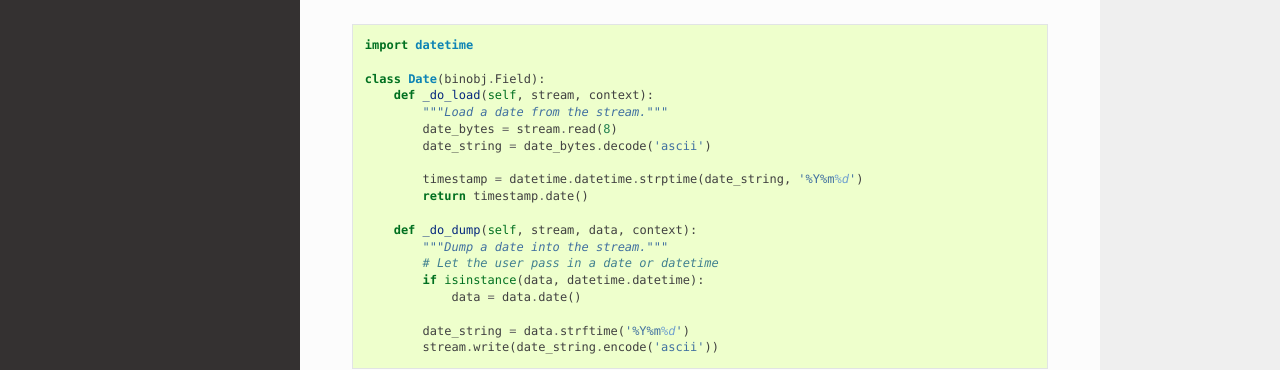
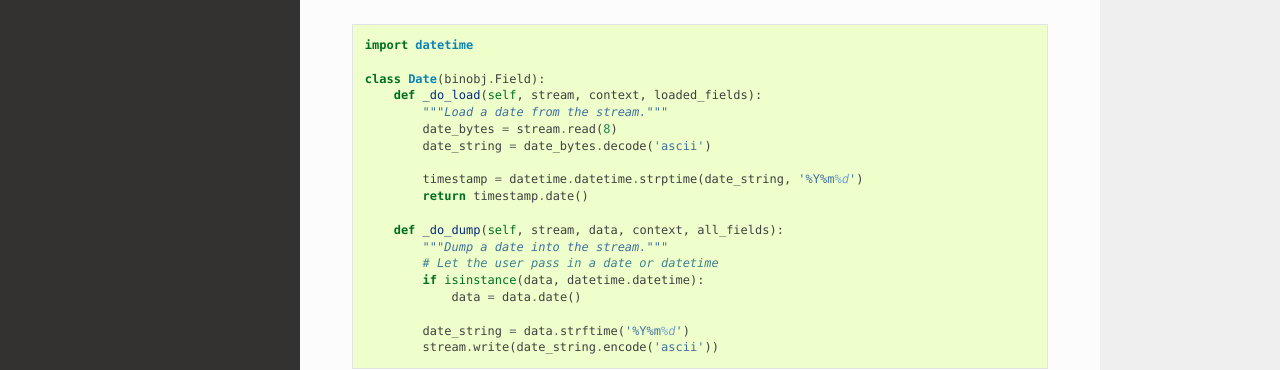
Before and after one commit to dargueta/binobj, a Sphinx documentation site: the page built from docs/source/basics.rst, in a window 1280 px wide and 900 px high, scrolled down 5123 px. Shown: the part 172-542 px from the top of the window. Built offline with Sphinx 7.4.7 and the Read the Docs theme 2.0.0, drawn with Linux system fonts in a browser that asks for light colours.

Commit message:
Documentation bugfixes.

```diff
--- a/README.rst
+++ b/README.rst
@@ -38,7 +38,7 @@ The same example rewritten using ``binobj``:
     class BMP(binobj.Struct):
         magic = binobj.Bytes(const=b'BM')
         file_size = binobj.UInt32()
-        _reserved = binobj.Bytes(size=4, discard=True, default=b'\0\0\0\0')
+        _reserved = binobj.Bytes(const=b'\0\0\0\0', discard=True)
         pixels_offset = binobj.UInt32()
 
         # Legacy DIB header
--- a/docs/source/basics.rst
+++ b/docs/source/basics.rst
@@ -46,7 +46,6 @@ This is because ``James`` is only five bytes long. Hm. We could pad the strings
 with trailing spaces and remove the trailing spaces when loading a record. Let's
 try that.
 
-
 .. code-block:: python
 
     person = PersonInfo(first_name='James   ', last_name='Kirk    ',
@@ -91,7 +90,6 @@ be UTF-8:
 
     Be careful with multibyte encodings! The ``size`` argument specifies the size
     of the field in *bytes*, not *characters*!
-
 
 Variable-Length Fields
 ----------------------
@@ -292,7 +290,7 @@ your strings accordingly.
     import datetime
 
     class Date(binobj.Field):
-        def _do_load(self, stream, context):
+        def _do_load(self, stream, context, loaded_fields):
             """Load a date from the stream."""
             date_bytes = stream.read(8)
             date_string = date_bytes.decode('ascii')
@@ -300,7 +298,7 @@ your strings accordingly.
             timestamp = datetime.datetime.strptime(date_string, '%Y%m%d')
             return timestamp.date()
 
-        def _do_dump(self, stream, data, context):
+        def _do_dump(self, stream, data, context, all_fields):
             """Dump a date into the stream."""
             # Let the user pass in a date or datetime
             if isinstance(data, datetime.datetime):
```
